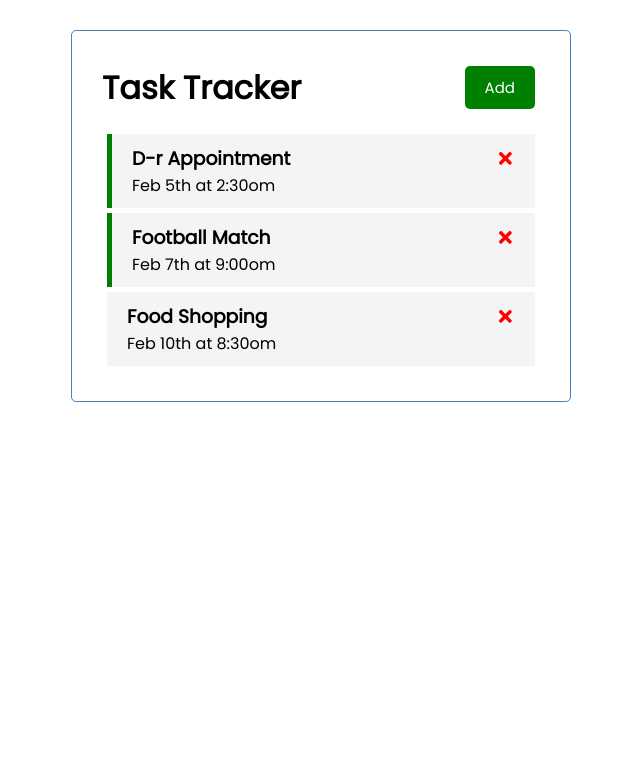
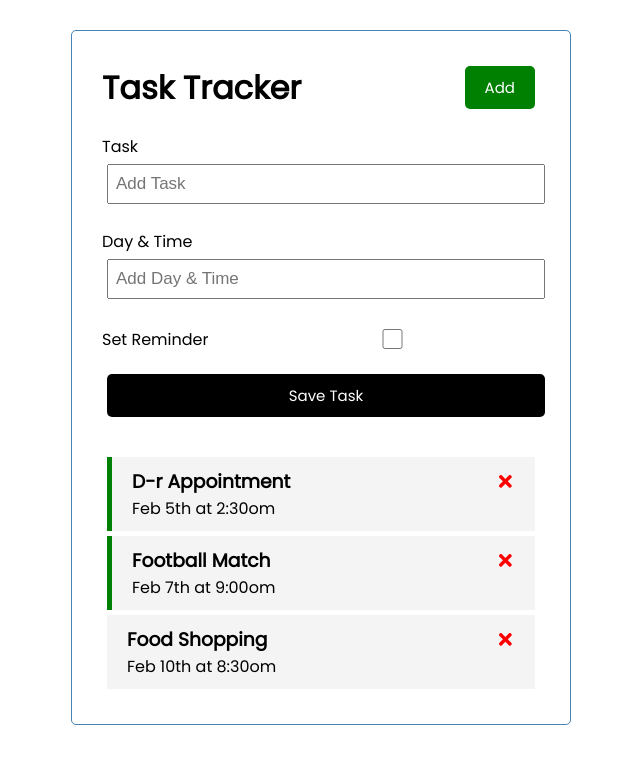
Before and after one commit to MartinSimeonovvv/basic-tracker, a React (Create React App) app: page / in a window 1280 px wide. Shown: the top 764 px of the page, without its empty margins (319-959 px from the left). Built offline with nearby package versions, Linux system fonts and the light colour scheme.

Commit message:
Adding task to our array of fake tasks

```diff
--- a/src/App.js
+++ b/src/App.js
@@ -2,6 +2,7 @@
 
 import Header from "./components/Header";
 import Tasks from "./components/Tasks";
+import AddTask from "./components/AddTask";
 
 function App() {
   const [tasks, setTasks] = useState([
@@ -25,6 +26,13 @@
     },
   ]);
 
+  //Add task
+  const addTask = (task) => {
+    const id = Math.floor(Math.random() * 10000) + 1;
+    const newTask = { id, ...task };
+    setTasks([...tasks, newTask]);
+  };
+
   //Delete Task
   const deleteTask = (id) => {
     setTasks(tasks.filter((task) => task.id !== id));
@@ -42,6 +50,7 @@
   return (
     <div className="container">
       <Header />
+      <AddTask onAdd={addTask} />
       {tasks.length > 0 ? (
         <Tasks tasks={tasks} onDelete={deleteTask} onToggle={toggleReminder} />
       ) : (
--- /dev/null
+++ b/src/components/AddTask.js
@@ -0,0 +1,57 @@
+import { useState } from "react";
+
+const AddTask = ({ onAdd }) => {
+  const [text, setText] = useState("");
+  const [day, setDay] = useState("");
+  const [reminder, setReminder] = useState(false);
+
+  const onSubmit = (e) => {
+    e.preventDefault();
+
+    if (!text) {
+      alert("Please add a task");
+      return;
+    }
+
+    onAdd({ text, day, reminder });
+
+    setText("");
+    setDay("");
+    setReminder(false);
+  };
+
+  return (
+    <form className="add-form" onSubmit={onSubmit}>
+      <div className="form-control">
+        <label>Task</label>
+        <input
+          type="text"
+          placeholder="Add Task"
+          value={text}
+          onChange={(e) => setText(e.target.value)}
+        />
+      </div>
+      <div className="form-control">
+        <label>Day & Time</label>
+        <input
+          type="text"
+          placeholder="Add Day & Time"
+          value={day}
+          onChange={(e) => setDay(e.target.value)}
+        />
+      </div>
+      <div className="form-control form-control-check">
+        <label>Set Reminder</label>
+        <input
+          type="checkbox"
+          checked={reminder}
+          value={reminder}
+          onChange={(e) => setReminder(e.currentTarget.checked)}
+        />
+      </div>
+
+      <input type="submit" value="Save Task" className="btn btn-block" />
+    </form>
+  );
+};
+export default AddTask;
```
